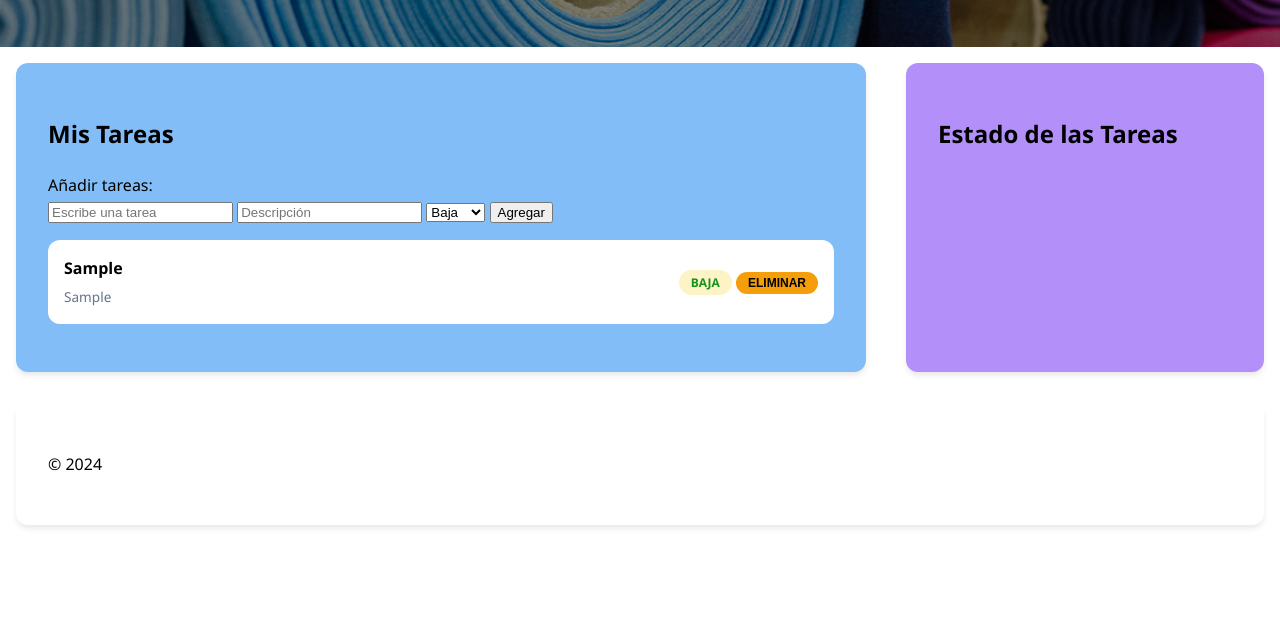
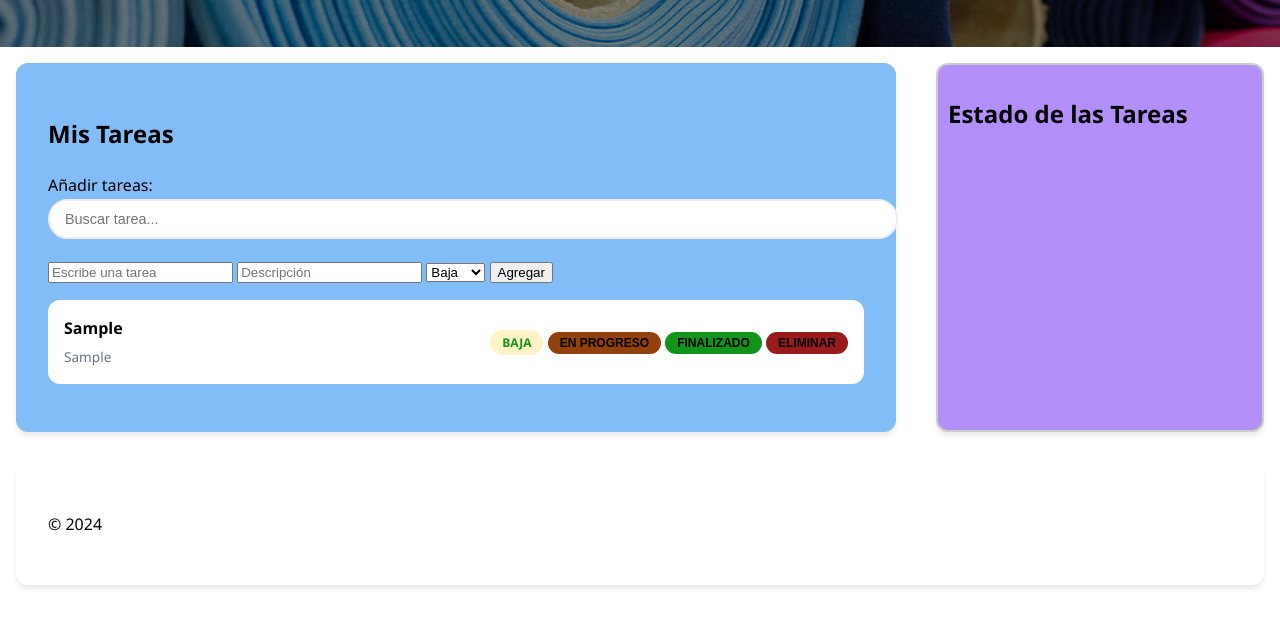
Before and after one commit to ainoadura/taskflow-project, a plain HTML site: page index.html in a window 1280 px wide. Both pictures are taken after typing "Sample", "Sample" into the empty fields and a click on the button "Agregar". Shown: the part 153-780 px from the top of the page. Drawn offline with Linux system fonts and the light colour scheme.

Commit message:
nuevas cosas

```diff
--- a/app.js
+++ b/app.js
@@ -1,63 +1,115 @@
-// 1. Seleccionar los elementos del DOM
-const formulario = document.querySelector('#miFormulario'); // Cambia el ID según tu HTML
-const listaTareas = document.querySelector ('#listaTareas');
-const inputTarea = document.querySelector('#inputTarea');
-const inputCategoria = document.querySelector('#inputCategoria');
-const selectPrioridad = document.querySelector('#prioridadTarea'); // Seleccionamos prioridad
+// 1. Declarar el array de tareas (¡Importante!)
+let tareas = [];
 
-// Vincular el evento 'submit'. Evento de envío
+// 2. Seleccionar elementos
+const formulario = document.querySelector('#miFormulario');
+const listaTareas = document.querySelector('#listaTareas');
+const inputBusqueda = document.querySelector('#inputBusqueda');
+
 formulario.addEventListener('submit', function(e) {
-    // Prevenir que la página se recargue
     e.preventDefault();
 
-    const textoTarea = inputTarea.value.trim();
-    const categoria = inputCategoria.value.trim();
-    const prioridad = selectPrioridad.value; // Capturamos el valor (Baja, Media o Alta)
+    // Capturar valores
+    const titulo = document.querySelector('#inputTarea').value.trim();
+    const categoria = document.querySelector('#inputCategoria').value.trim() || "General";
+    const prioridad = document.querySelector('#prioridadTarea').value;
 
-    if (textoTarea !== "") {
-        crearTarea(textoTarea, prioridad, categoria); //Enviamos ambos datos
-        formulario.reset();
-    }
+    if (titulo === "") return; // No agregar si está vacío
 
-    //Creamos el objeto de la tarea y lo guardamos
+    // Crear el objeto
     const nuevaTarea = {
         id: Date.now(),
-        titulo: document.querySelector('#inputTarea').value.trim(),
-        categoria: document.querySelector('#inputCategoria').value || "General",
-        prioridad: document.querySelector('#prioridadTarea').value.trim(),
-
+        titulo: titulo,
+        categoria: categoria,
+        prioridad: prioridad
     };
 
+    // Guardar y Dibujar
     tareas.push(nuevaTarea);
-    renderizarTareas(); // Llamamos a la función para dibujar
+    renderizarTarea(nuevaTarea);
+
     formulario.reset();
 });
 
-//Función para el main
-function crearTarea(titulo, prioridad, categoria) {
+function renderizarTarea(tarea) {
     const nuevaLi = document.createElement('li');
     nuevaLi.className = 'tarea-item';
+     const listaResumen = document.querySelector('#listaResumen'); // El destino en el aside
 
-     nuevaLi.innerHTML = `
-        <div class="tarea-check">
-            <div class="tarea-info">
-                <label class="tarea-titulo">${titulo}</label>
-                <span class="tarea-categoria">${categoria}</span>
-            </div>
+    nuevaLi.innerHTML = `
+        <div class="tarea-info">
+            <label class="tarea-titulo">${tarea.titulo}</label>
+            <span class="tarea-categoria">${tarea.categoria}</span>
         </div>
+        <div class="tarea-acciones">
+            <span class="badge badge-${tarea.prioridad.toLowerCase()}">${tarea.prioridad}</span>
 
-        <div class="tarea-acciones">
-            <span class="badge badge-${prioridad.toLowerCase()}">${prioridad}</span>
-            <!-- BOTÓN DE ELIMINACIÓN -->
-            <button class="btn-eliminar" aria-label="Eliminar tarea">ELIMINAR</button>
+            <!-- Botones: EN PROGRESO, FINALIZADO Y ELIMINAR -->
+            <button class="btn-progreso">EN PROGRESO</button>
+            <button class="btn-finalizado">FINALIZADO</button>
+            <button class="btn-eliminar">ELIMINAR</button>
         </div>
     `;
 
-    // Seleccionamos el botón dentro de la nueva Li y le añadimos el evento
-    const botonEliminar = nuevaLi.querySelector('.btn-eliminar');
-    botonEliminar.addEventListener('click', () => {
-        nuevaLi.remove(); // Borra el nodo completo del DOM
+    // Lógica para el botón EN PROGRESO
+    nuevaLi.querySelector('.btn-progreso').addEventListener('click', () => {
+        const destino = document.getElementById('listaResumen');
+
+        if(listaResumen) {
+            nuevaLi.style.borderLeft = "5px solid #f1c40f"; // Color amarillo
+            console.log(`Tarea "${tarea.titulo}" en progreso`);
+            listaResumen.appendChild(nuevaLi);
+
+            // Dejamos solo el de PROGRESO (o puedes ocultarlos todos)
+            nuevaLi.querySelector('.btn-finalizado').style.display = 'none';
+            nuevaLi.querySelector('.btn-eliminar').style.display = 'none';
+
+            // Cambiar el texto del botón que queda
+            nuevaLi.querySelector('.btn-progreso').textContent = "EN CURSO...";
+        }
+
+    });
+
+    // Lógica para el botón FINALIZADO
+    nuevaLi.querySelector('.btn-finalizado').addEventListener('click', () => {
+        const destino = document.getElementById('listaResumen');
+
+        if(listaResumen) {
+            nuevaLi.style.borderLeft = "5px solid #2ecc71"; // Color verde
+            console.log(`Tarea "${tarea.titulo}" en progreso`);
+            listaResumen.appendChild(nuevaLi);
+
+            // OCULTAMOS LOS DEMÁS
+            nuevaLi.querySelector('.btn-progreso').style.display = 'none';
+            nuevaLi.querySelector('.btn-eliminar').style.display = 'none';
+
+            // Cambiar el texto del botón que queda
+            nuevaLi.querySelector('.btn-finalizado').textContent = "COMPLETADA";
+        }
+    });
+
+
+    // Lógica para el botón ELIMINAR
+    nuevaLi.querySelector('.btn-eliminar').addEventListener('click', () => {
+        tareas = tareas.filter(t => t.id !== tarea.id); // Quitar del array
+        nuevaLi.remove(); // Quitar del HTML
     });
 
     listaTareas.appendChild(nuevaLi);
-};
+}
+
+// Lógica del buscador
+inputBusqueda.addEventListener('input', () => {
+    const textoFiltro = inputBusqueda.value.toLowerCase();
+    const todasLasTareas = document.querySelectorAll('.tarea-item');
+
+    todasLasTareas.forEach(tarea => {
+        const tituloTarea = tarea.querySelector('.tarea-titulo').textContent.toLowerCase();
+
+        if (tituloTarea.includes(textoFiltro)) {
+            tarea.style.display = 'flex';
+        } else {
+            tarea.style.display = 'none';
+        }
+    });
+});
--- a/index.html
+++ b/index.html
@@ -122,8 +122,30 @@
             box-shadow: var(--sombra-suave);
         }
 
+        .btn-progreso {
+            background-color: var(--texto-media);
+            color: var(--color-texto);
+            border: none;
+            padding: 4px 12px;
+            border-radius: 20px; /* Esto lo hace redondeado (píldora) */
+            cursor: pointer;
+            font-size: 0.75rem;
+            font-weight: bold;
+            transition: transform 0.2s, box-shadow 0.2s;
+        }
+        .btn-finalizado {
+            background-color: var(--texto-baja);
+            color: var(--color-texto);
+            border: none;
+            padding: 4px 12px;
+            border-radius: 20px; /* Esto lo hace redondeado (píldora) */
+            cursor: pointer;
+            font-size: 0.75rem;
+            font-weight: bold;
+            transition: transform 0.2s, box-shadow 0.2s;
+        }
         .btn-eliminar {
-            background-color: var(--color-acento);
+            background-color: var(--texto-alta);
             color: var(--color-texto);
             border: none;
             padding: 4px 12px;
@@ -134,8 +156,32 @@
             transition: transform 0.2s, box-shadow 0.2s;
         }
 
+        .btn-progreso:hover {
+            background-color: var(--texto-media);
+        }
+        .btn-finalizado:hover {
+            background-color: var(--texto-baja);
+        }
         .btn-eliminar:hover {
-            background-color: var(--color-acento);
+            background-color: var(--texto-alta);
+        }
+
+        .buscador-container {
+            margin-bottom: 20px;
+        }
+
+        #inputBusqueda {
+            width: 100%;
+            padding: 10px 15px;
+            border: 2px solid #eee;
+            border-radius: 20px;
+            font-size: 0.9rem;
+            outline: none;
+            transition: border-color 0.3s;
+        }
+
+        #inputBusqueda:focus {
+            border-color: var(--color-acento);
         }
 
         /* Alineación de Checkbox + Texto */
@@ -199,6 +245,10 @@
             flex: 1; /* Ocupa un ancho fijo o proporcional */
             min-width: 250px;
         }
+        #listaResumen {
+            min-height: 50px;
+            display: block !important;
+        }
 
         main {
             flex: 3; /* Ocupa el resto del espacio */
@@ -237,6 +287,11 @@
                 <div class="cabecera-seccion">
                     <h2>Mis Tareas</h2>
                     <span class="contador">Añadir tareas:</span>
+
+                    <!-- Mi buscador -->
+                    <div class="buscador-container">
+                        <input type="text" id="inputBusqueda" placeholder="Buscar tarea...">
+                    </div>
                 </div>
 
                 <!-- El formulario -->
@@ -259,26 +314,9 @@
             </section>
         </main>
 
-        <aside>
+        <aside style="border: 2px solid #ccc; min-height: 200px; padding: 10px;">
             <h2>Estado de las Tareas</h2>
-            <!--
-            <div class="tarjeta-stats">
-                <div class="stat-item">
-                    <span class="stat-numero">1</span>
-                    <span class="stat-label">🔴 Prioridad: Alta</span>
-                </div>
-                <div class="stat-item">
-                    <span class="stat-numero">1</span>
-                    <span class="stat-label">🟡 Prioridad: Media</span>
-                </div>
-                <div class="stat-item">
-                    <span class="stat-numero">1</span>
-                    <span class="stat-label">🟢 Prioridad: Baja</span>
-                </div>
-
-             </div>
-             -->
-             <ul id="listaTareas", style="border: none; min-height: 50px;"></ul>
+            <ul id="listaResumen", class="lista-resumen", style="list-style: none; padding: 0;"></ul>
         </aside>
     </div>
     <footer>
```
